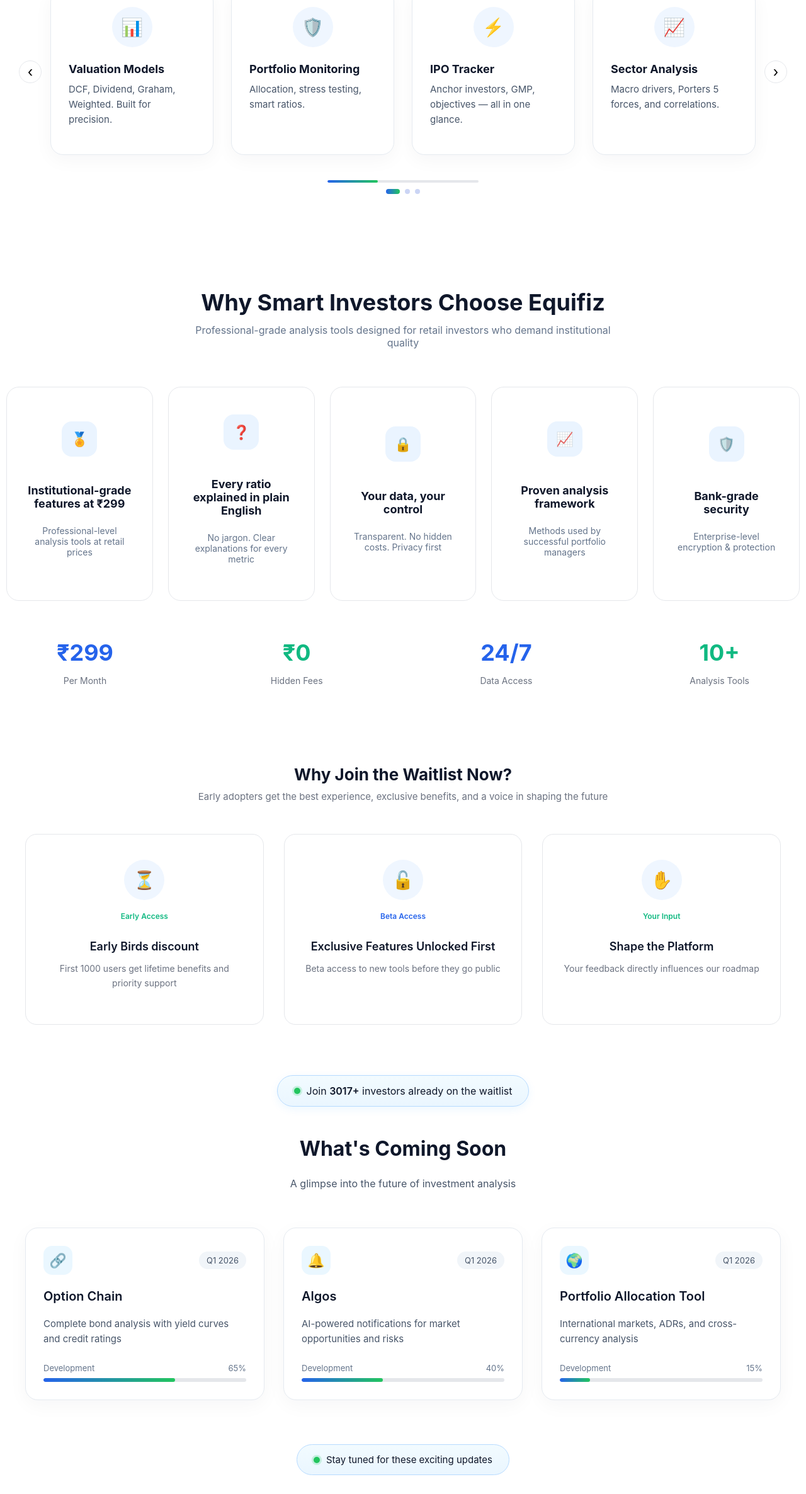
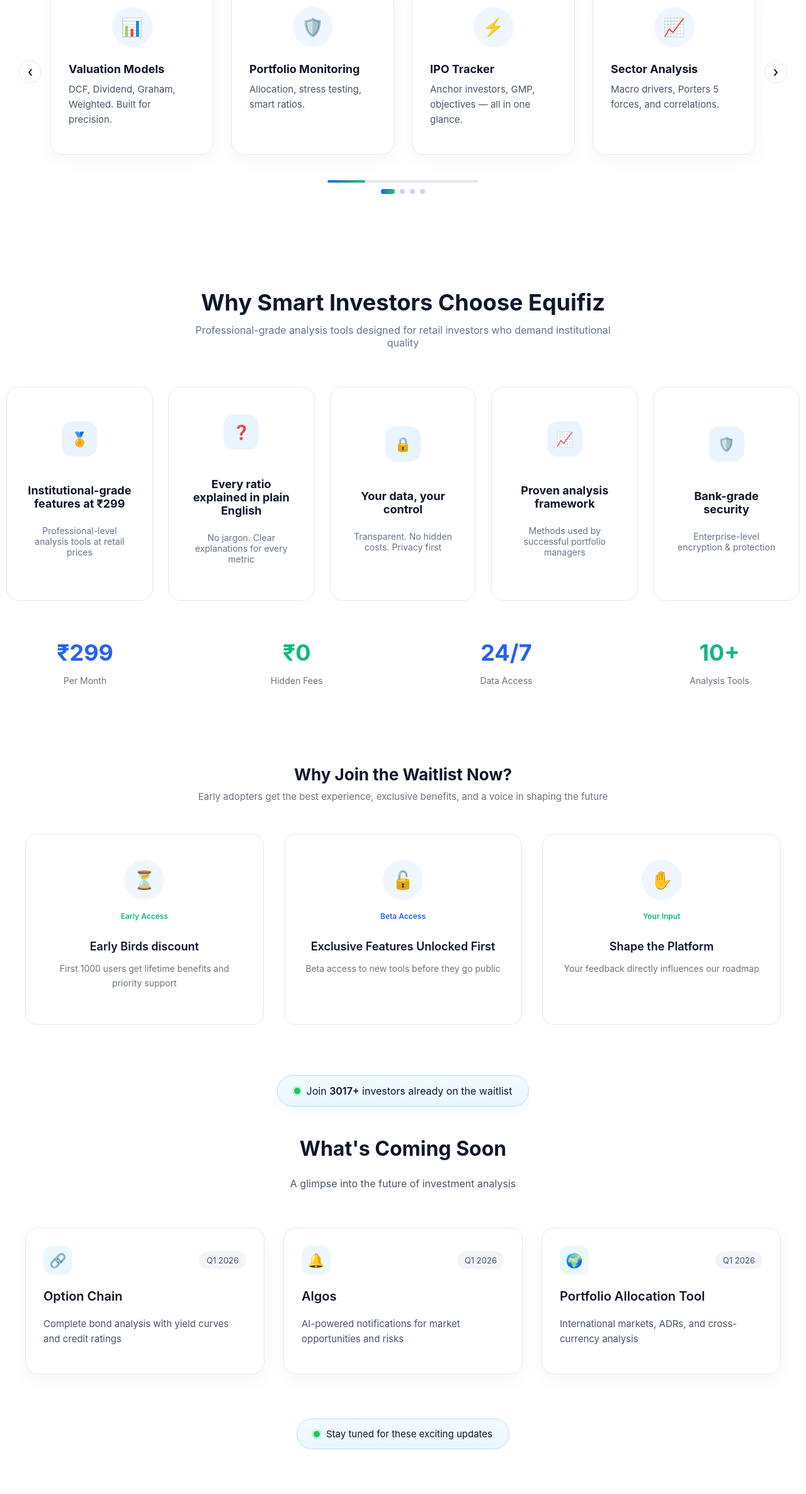
Before and after one commit to RamG222/EquiFiz-waiting, a Next.js app: page / in a window 1280 px wide. Shown: the part 937-3309 px from the top of the page at 63% size. Built offline with nearby package versions, Linux system fonts and the light colour scheme.

Commit message:
feat: Update package version to 0.0.4, add peer dependencies in package-lock.json, and enhance features in the application

```diff
--- a/package.json
+++ b/package.json
@@ -1,6 +1,6 @@
 {
   "name": "equifiz",
-  "version": "0.0.3",
+  "version": "0.0.4",
   "private": true,
   "scripts": {
     "dev": "next dev",
--- a/src/app/components/ComingSoon.jsx
+++ b/src/app/components/ComingSoon.jsx
@@ -19,14 +19,6 @@
 
           <h3>Option Chain</h3>
           <p>Complete bond analysis with yield curves and credit ratings</p>
-
-          <div className="progress-row">
-            <span>Development</span>
-            <span>65%</span>
-          </div>
-          <div className="progress-bar">
-            <div className="progress-fill" style={{ width: "65%" }}></div>
-          </div>
         </div>
 
         {/* Card 2 */}
@@ -38,14 +30,6 @@
 
           <h3>Algos</h3>
           <p>AI-powered notifications for market opportunities and risks</p>
-
-          <div className="progress-row">
-            <span>Development</span>
-            <span>40%</span>
-          </div>
-          <div className="progress-bar">
-            <div className="progress-fill" style={{ width: "40%" }}></div>
-          </div>
         </div>
 
         {/* Card 3 */}
@@ -57,14 +41,6 @@
 
           <h3>Portfolio Allocation Tool</h3>
           <p>International markets, ADRs, and cross-currency analysis</p>
-
-          <div className="progress-row">
-            <span>Development</span>
-            <span>15%</span>
-          </div>
-          <div className="progress-bar">
-            <div className="progress-fill" style={{ width: "15%" }}></div>
-          </div>
         </div>
       </div>
 
--- a/src/app/components/FAQ.jsx
+++ b/src/app/components/FAQ.jsx
@@ -26,7 +26,7 @@
   },
   {
     q: "How can I contact you?",
-    a: "Reach out to us at info@equifiz.com or through our chat widget (available to waitlist members). We typically respond within 24 hours. For urgent issues, priority support is available for premium users.",
+    a: "Reach out to us at contact@equifiz.com or through our chat widget (available to waitlist members). We typically respond within 24 hours. For urgent issues, priority support is available for premium users.",
   },
 ];
 
--- a/src/app/components/Features.jsx
+++ b/src/app/components/Features.jsx
@@ -53,6 +53,26 @@
     title: "Forensic Checks",
     desc: "Deep-dive analysis to uncover red flags.",
     icon: "🕵️",
+  },
+  {
+    title: "Stock Screener",
+    desc: "Filter and find stocks matching your criteria instantly.",
+    icon: "🔍",
+  },
+  {
+    title: "Bond Analysis",
+    desc: "Credit ratings, yields, duration, and risk assessment.",
+    icon: "💳",
+  },
+  {
+    title: "Mutual Fund Screener",
+    desc: "Compare funds by performance, expense ratios, and holdings.",
+    icon: "📋",
+  },
+  {
+    title: "Correlation Analysis",
+    desc: "Understand asset relationships and portfolio diversification.",
+    icon: "📊",
   },
 ];
 
--- a/src/app/components/WhyChoose.jsx
+++ b/src/app/components/WhyChoose.jsx
@@ -8,7 +8,7 @@
     hoverTitle: "Pricing Breakdown",
     hoverItems: [
       { label: "Others", value: "₹2K–25K / year", type: "bad" },
-      { label: "Equifiz", value: "₹1,188 / year", type: "good" },
+      { label: "Equifiz", value: "₹3,588 / year", type: "good" },
       { label: "Up to 95% savings", value: "", type: "highlight" },
     ],
   },
```
Also changed, not shown: 1 other file (tests, documents, lock files or other folders).
